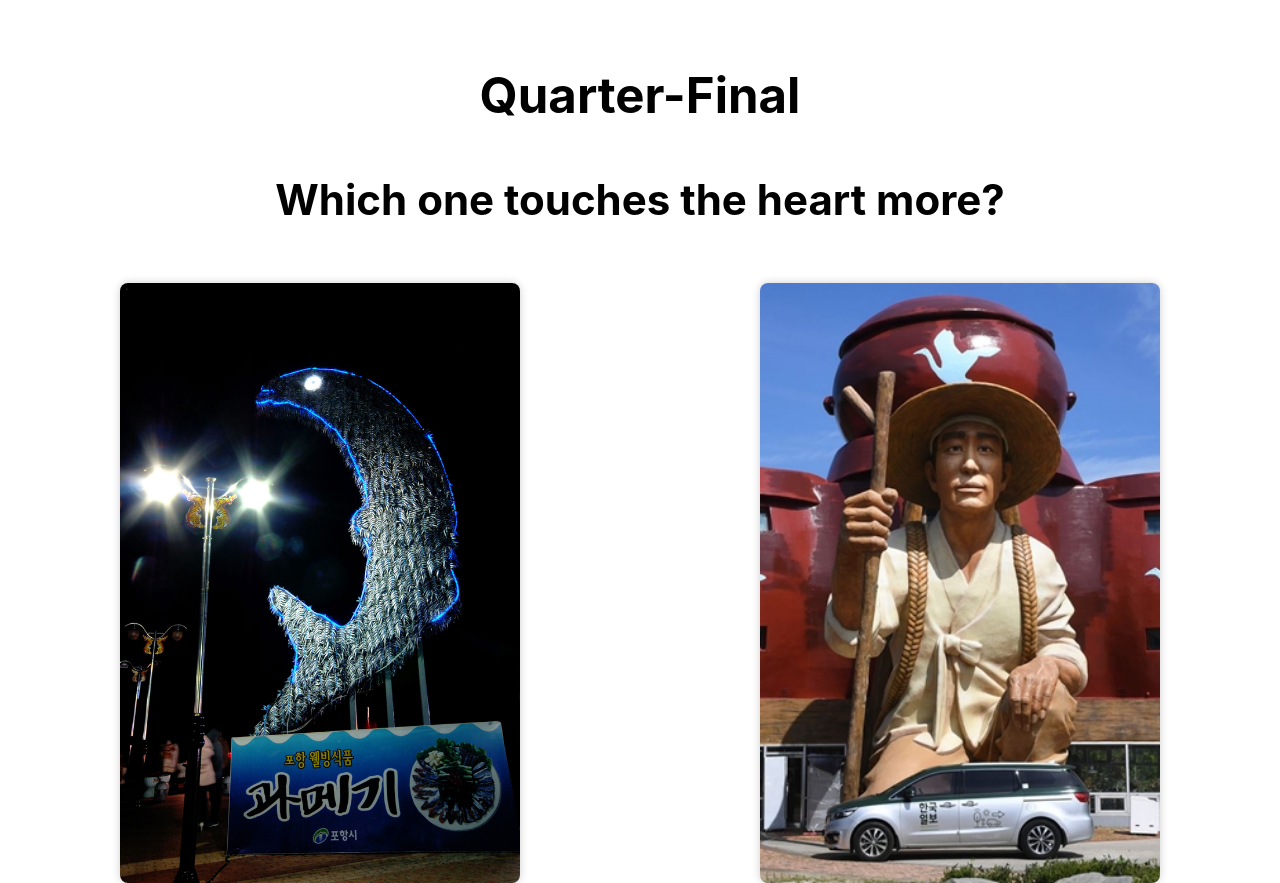
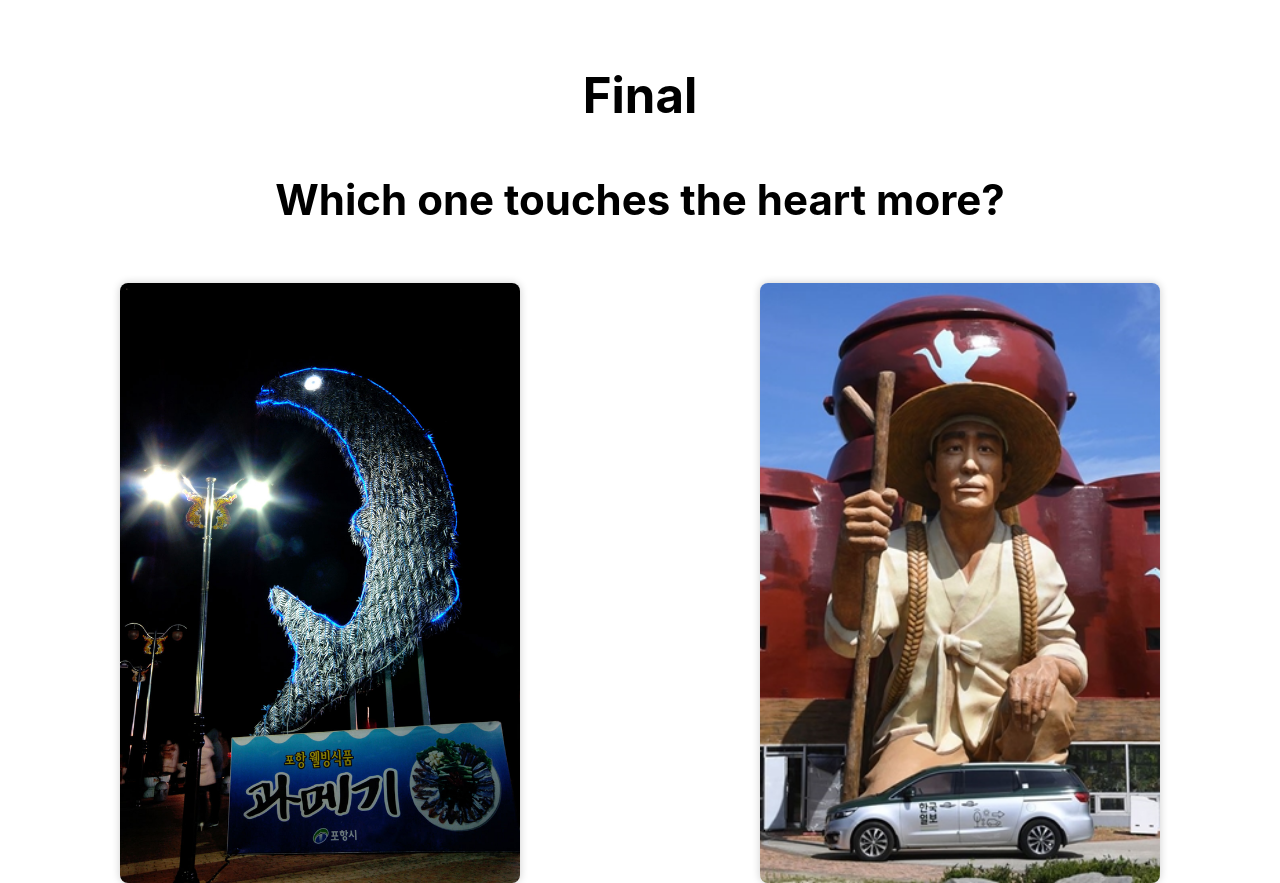
Before and after one commit to NullFull/strange-neighbors, a React (Create React App) app: page / in a window 1280 px wide. Built offline with nearby package versions, Linux system fonts and the light colour scheme.

Commit message:
제목 결정 로직 변경

```diff
--- a/src/components/Header.jsx
+++ b/src/components/Header.jsx
@@ -9,12 +9,17 @@ const HeaderText = styled.header`
 `
 
 const Header = () => {
-  const { candidates, isGameEnded } = useCandidates()
+  const { candidates, round, isGameEnded } = useCandidates()
   const rest = candidates.length
-  const title = rest === 2 ? 'Final'
-    : rest === 4 ? 'Semi-Final'
-    : rest === 8 ? 'Quarter-Final'
-    : 'Preliminary Round'
+  // const title = rest === 2 ? 'Final'
+  //   : rest === 4 ? 'Semi-Final'
+  //   : rest === 8 ? 'Quarter-Final'
+  //   : 'Preliminary Round'
+
+  const title = round === 1 ? 'Preliminary Round'
+    : round === 2 ? 'Quarter-Final'
+    : round === 3 ? 'Semi-Final'
+    : 'Final'
 
   return (
     <HeaderText>
```
